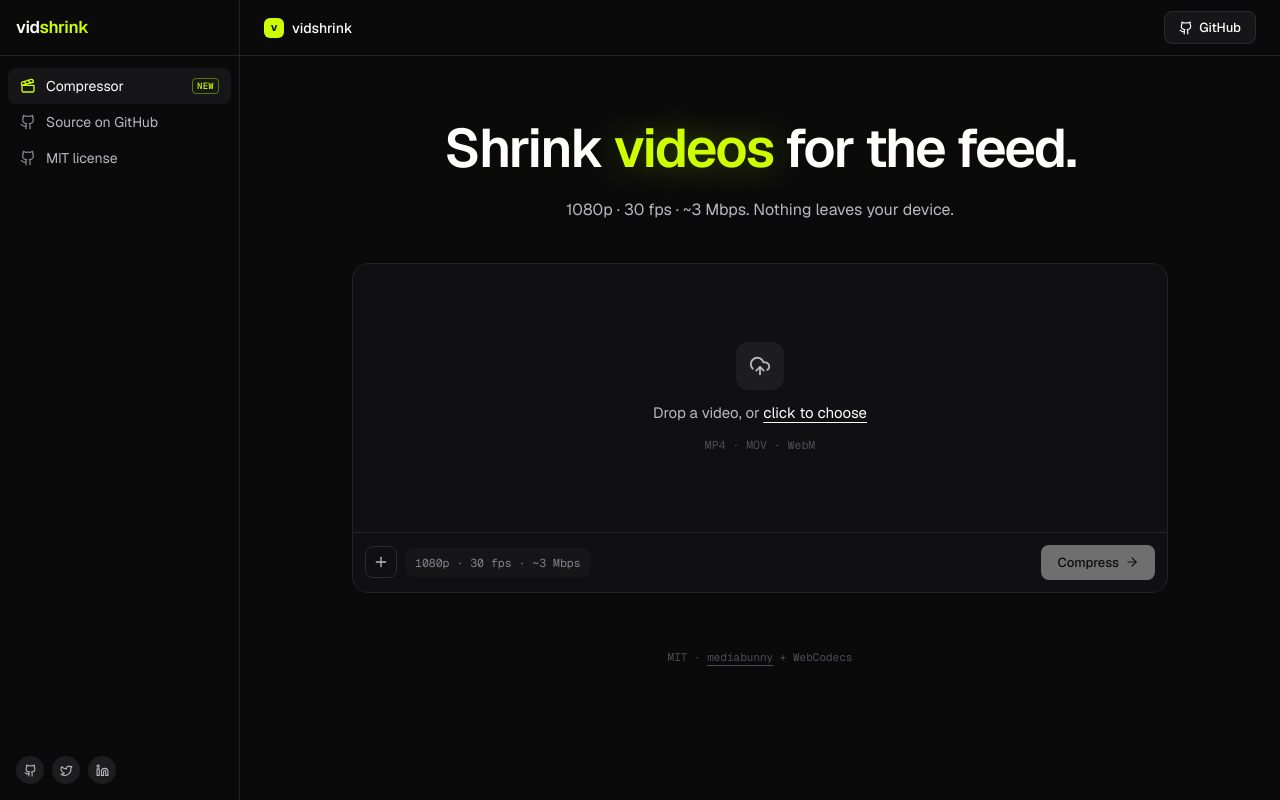
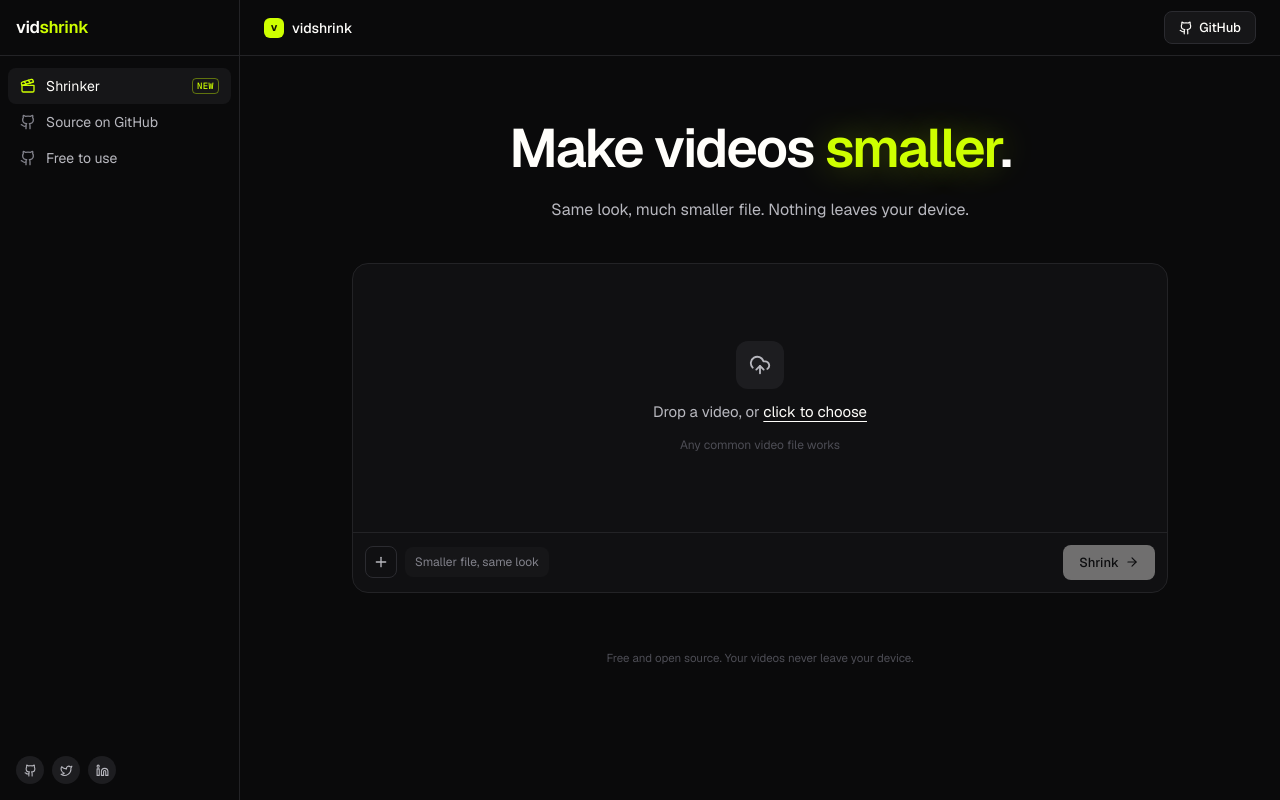
Before and after one commit to sachin1228/vidshrink, a React (Vite) app: page / in a window 1280 px wide. Built offline with nearby package versions, Linux system fonts and the light colour scheme.

Commit message:
Write the copy in plain language
No resolution/bitrate/fps jargon in the interface or README — "same
look, much smaller file" says what it does. Shrink is the single verb
across the button, progress state and sidebar.

```diff
--- a/index.html
+++ b/index.html
@@ -3,10 +3,10 @@
   <head>
     <meta charset="UTF-8" />
     <meta name="viewport" content="width=device-width, initial-scale=1.0" />
-    <title>vidshrink — compress videos in your browser</title>
+    <title>vidshrink — make videos smaller</title>
     <meta
       name="description"
-      content="Compress videos in your browser — 1080p, 30 fps, ~3 Mbps. No uploads, no server. Open source (MIT)."
+      content="Shrink videos right in your browser. Same look, much smaller file. Nothing uploads."
     />
     <link rel="preconnect" href="https://fonts.googleapis.com" />
     <link rel="preconnect" href="https://fonts.gstatic.com" crossorigin />
--- a/src/App.tsx
+++ b/src/App.tsx
@@ -11,7 +11,7 @@ import {
   UploadCloud,
 } from "lucide-react";
 import { Sidebar } from "./components/Sidebar";
-import { compressVideo, MAX_FRAME_RATE, TARGET_BITRATE, type Outcome } from "./lib/compress";
+import { compressVideo, type Outcome } from "./lib/compress";
 
 type Phase =
   | { kind: "idle" }
@@ -27,7 +27,8 @@ export function formatBytes(bytes: number): string {
 
 function formatDuration(seconds: number): string {
   const total = Math.round(seconds);
-  return `${Math.floor(total / 60)}:${String(total % 60).padStart(2, "0")}`;
+  if (total < 60) return `${total} sec`;
+  return `${Math.floor(total / 60)} min ${total % 60} sec`;
 }
 
 function download(file: File) {
@@ -40,8 +41,6 @@ function download(file: File) {
   anchor.remove();
   setTimeout(() => URL.revokeObjectURL(url), 10_000);
 }
-
-const SPECS = `1080p · ${MAX_FRAME_RATE} fps · ~${(TARGET_BITRATE / 1_000_000).toFixed(0)} Mbps`;
 
 export function App() {
   const [phase, setPhase] = useState<Phase>({ kind: "idle" });
@@ -94,12 +93,11 @@ export function App() {
         <div className="mx-auto w-full max-w-[880px] px-8 pb-24">
           <section className="pt-16 text-center">
             <h1 className="text-[clamp(34px,4.6vw,54px)] font-semibold leading-[1.05] tracking-[-0.035em]">
-              Shrink{" "}
-              <span className="text-accent [text-shadow:0_0_36px_rgba(206,255,0,0.32)]">videos</span>{" "}
-              for the feed.
+              Make videos{" "}
+              <span className="text-accent [text-shadow:0_0_36px_rgba(206,255,0,0.32)]">smaller</span>.
             </h1>
             <p className="mx-auto mt-5 max-w-[440px] text-[16px] leading-relaxed text-soft">
-              {SPECS}. Nothing leaves your device.
+              Same look, much smaller file. Nothing leaves your device.
             </p>
           </section>
 
@@ -162,7 +160,7 @@ export function App() {
                     Drop a video, or{" "}
                     <span className="text-ink underline underline-offset-4">click to choose</span>
                   </p>
-                  <p className="font-mono text-[11.5px] text-faint">MP4 · MOV · WebM</p>
+                  <p className="text-[12px] text-faint">Any common video file works</p>
                 </>
               )}
             </div>
@@ -176,8 +174,8 @@ export function App() {
               >
                 <Plus size={16} />
               </button>
-              <span className="rounded-lg bg-raised px-2.5 py-1.5 font-mono text-[11.5px] text-subtle">
-                {SPECS}
+              <span className="rounded-lg bg-raised px-2.5 py-1.5 text-[12px] text-subtle">
+                Smaller file, same look
               </span>
               <span className="ml-auto" />
               <button
@@ -189,11 +187,11 @@ export function App() {
                 {busy ? (
                   <>
                     <Loader2 size={14} className="animate-spin" />
-                    Compressing
+                    Shrinking
                   </>
                 ) : (
                   <>
-                    Compress
+                    Shrink
                     <ArrowRight size={14} />
                   </>
                 )}
@@ -222,12 +220,10 @@ export function App() {
                   </span>
                   <div className="min-w-0 flex-1">
                     <p className="truncate text-[14px] font-medium">{outcome.file.name}</p>
-                    <p className="mt-0.5 font-mono text-[11.5px] text-subtle">
+                    <p className="mt-0.5 text-[12px] text-subtle">
                       {formatBytes(outcome.original.size)} → {formatBytes(outcome.file.size)} ·{" "}
                       {Math.round((1 - outcome.file.size / outcome.original.size) * 100)}% smaller ·{" "}
-                      {outcome.outputInfo.width}×{outcome.outputInfo.height} ·{" "}
-                      {Math.round(outcome.outputInfo.frameRate)} fps ·{" "}
-                      {formatDuration(outcome.outputInfo.durationSeconds)}
+                      {formatDuration(outcome.outputInfo.durationSeconds)} long
                     </p>
                   </div>
                   <div className="flex items-center gap-2 sm:ml-auto sm:shrink-0">
@@ -256,8 +252,8 @@ export function App() {
                   <div className="min-w-0 flex-1">
                     <p className="text-[14px] font-medium">
                       {outcome.status === "already-small"
-                        ? "No compression needed"
-                        : "Couldn't compress this file"}
+                        ? "This one's already small"
+                        : "Couldn't shrink this video"}
                     </p>
                     <p className="mt-0.5 text-[12px] leading-relaxed text-subtle">{outcome.reason}</p>
                   </div>
@@ -276,17 +272,8 @@ export function App() {
             </section>
           ) : null}
 
-          <footer className="mt-14 text-center font-mono text-[11px] text-faint">
-            MIT ·{" "}
-            <a
-              href="https://mediabunny.dev"
-              target="_blank"
-              rel="noreferrer"
-              className="cursor-pointer underline underline-offset-4 hover:text-subtle"
-            >
-              mediabunny
-            </a>{" "}
-            + WebCodecs
+          <footer className="mt-14 text-center text-[11.5px] text-faint">
+            Free and open source. Your videos never leave your device.
           </footer>
         </div>
       </main>
--- a/src/components/Sidebar.tsx
+++ b/src/components/Sidebar.tsx
@@ -45,7 +45,7 @@ export function Sidebar() {
       </div>
 
       <nav className="flex-1 overflow-y-auto px-2 py-3">
-        <NavRow icon={<Clapperboard size={16} />} label="Compressor" badge="New" active href="#tool" />
+        <NavRow icon={<Clapperboard size={16} />} label="Shrinker" badge="New" active href="#tool" />
         <NavRow
           icon={<Github size={16} />}
           label="Source on GitHub"
@@ -53,7 +53,7 @@ export function Sidebar() {
         />
         <NavRow
           icon={<Github size={16} />}
-          label="MIT license"
+          label="Free to use"
           href="https://github.com/sachin1228/vidshrink/blob/main/LICENSE"
         />
       </nav>
--- a/src/lib/compress.ts
+++ b/src/lib/compress.ts
@@ -87,7 +87,7 @@ export async function compressVideo(
   try {
     const videoTrack = await input.getPrimaryVideoTrack();
     if (!videoTrack) {
-      return { status: "unsupported", reason: "No video track found in this file.", original: file };
+      return { status: "unsupported", reason: "There's no video in this file.", original: file };
     }
     const info = await probeFile(file, videoTrack);
 
@@ -96,10 +96,7 @@ export async function compressVideo(
         status: "already-small",
         original: file,
         info,
-        reason:
-          info.durationSeconds > 0
-            ? "Already at or below the target bitrate — re-encoding would only lose quality."
-            : "Already small enough — nothing to do.",
+        reason: "Shrinking this would only make it worse — it's already a small file so we left it alone.",
       };
     }
 
@@ -107,7 +104,7 @@ export async function compressVideo(
       return {
         status: "unsupported",
         original: file,
-        reason: "This browser can't encode H.264 (WebCodecs). Try Chrome, Edge or Safari 17+.",
+        reason: "Your browser can't do this yet. Try Chrome, Edge, or the latest Safari.",
       };
     }
 
@@ -131,7 +128,7 @@ export async function compressVideo(
     });
 
     if (!conversion.isValid) {
-      return { status: "unsupported", original: file, reason: "This file can't be re-encoded here." };
+      return { status: "unsupported", original: file, reason: "We couldn't shrink this video." };
     }
     // Never ship a clip that silently lost its picture or its sound.
     if (
@@ -139,13 +136,13 @@ export async function compressVideo(
         (item) => item.track.type === "video" || item.track.type === "audio",
       )
     ) {
-      return { status: "unsupported", original: file, reason: "This file can't be re-encoded here." };
+      return { status: "unsupported", original: file, reason: "We couldn't shrink this video." };
     }
 
     if (onProgress) conversion.onProgress = (progress) => onProgress(progress);
     await conversion.execute();
     if (!output.target.buffer) {
-      return { status: "unsupported", original: file, reason: "The encode produced no output." };
+      return { status: "unsupported", original: file, reason: "Something went wrong — you're getting the original." };
     }
 
     const name = `${file.name.replace(/\.[^.]+$/, "")}-shrink.mp4`;
@@ -155,7 +152,7 @@ export async function compressVideo(
         status: "already-small",
         original: file,
         info,
-        reason: "Compression didn't make it smaller — keeping the original.",
+        reason: "Shrinking didn't help, so you're getting your original back.",
       };
     }
 
@@ -165,6 +162,6 @@ export async function compressVideo(
 
     return { status: "compressed", original: file, info, file: compressed, outputInfo };
   } catch {
-    return { status: "unsupported", original: file, reason: "Something went wrong while reading this file." };
+    return { status: "unsupported", original: file, reason: "Something went wrong — you're getting the original." };
   }
 }
```
Also changed, not shown: 1 other file (tests, documents, lock files or other folders).
